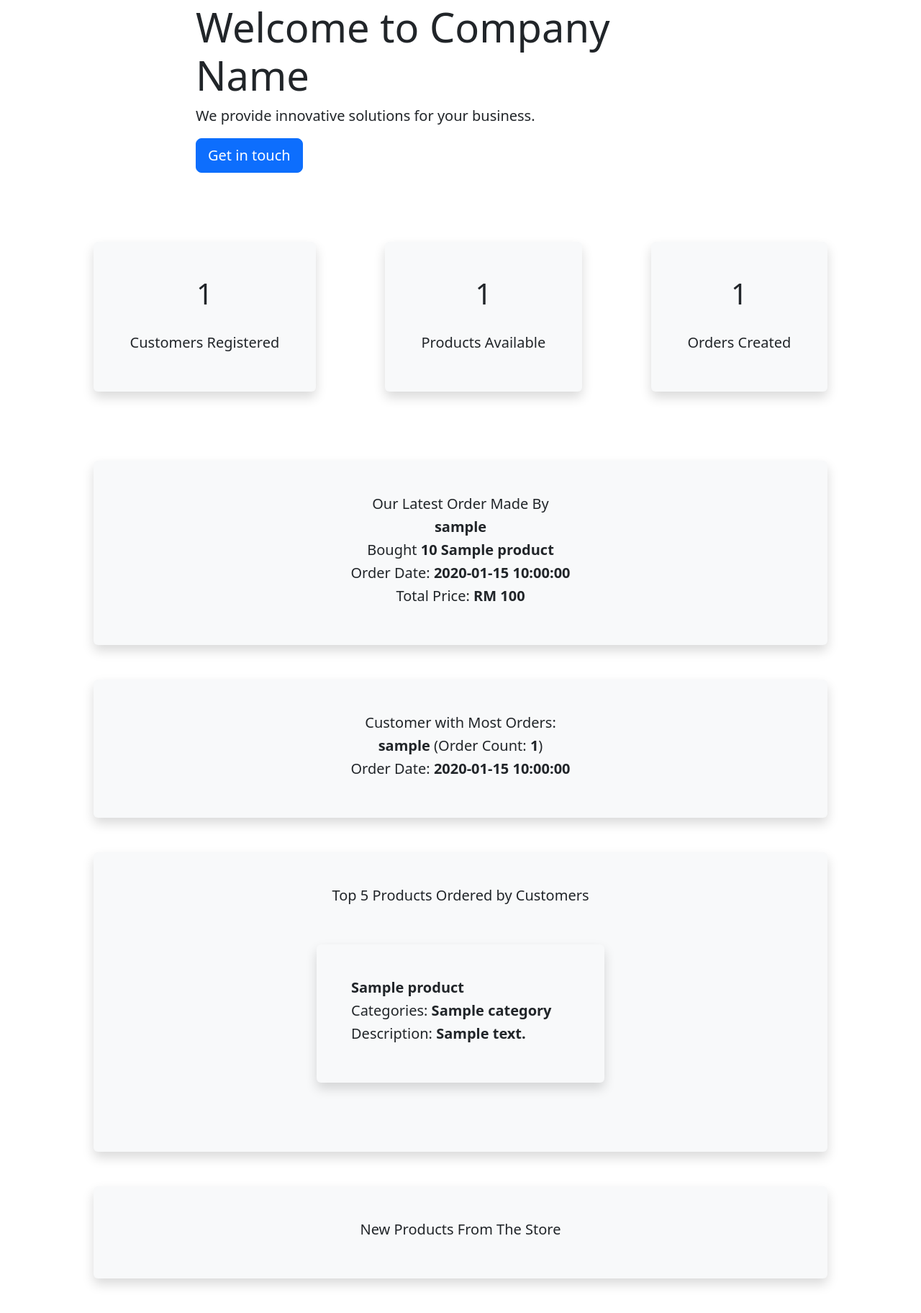
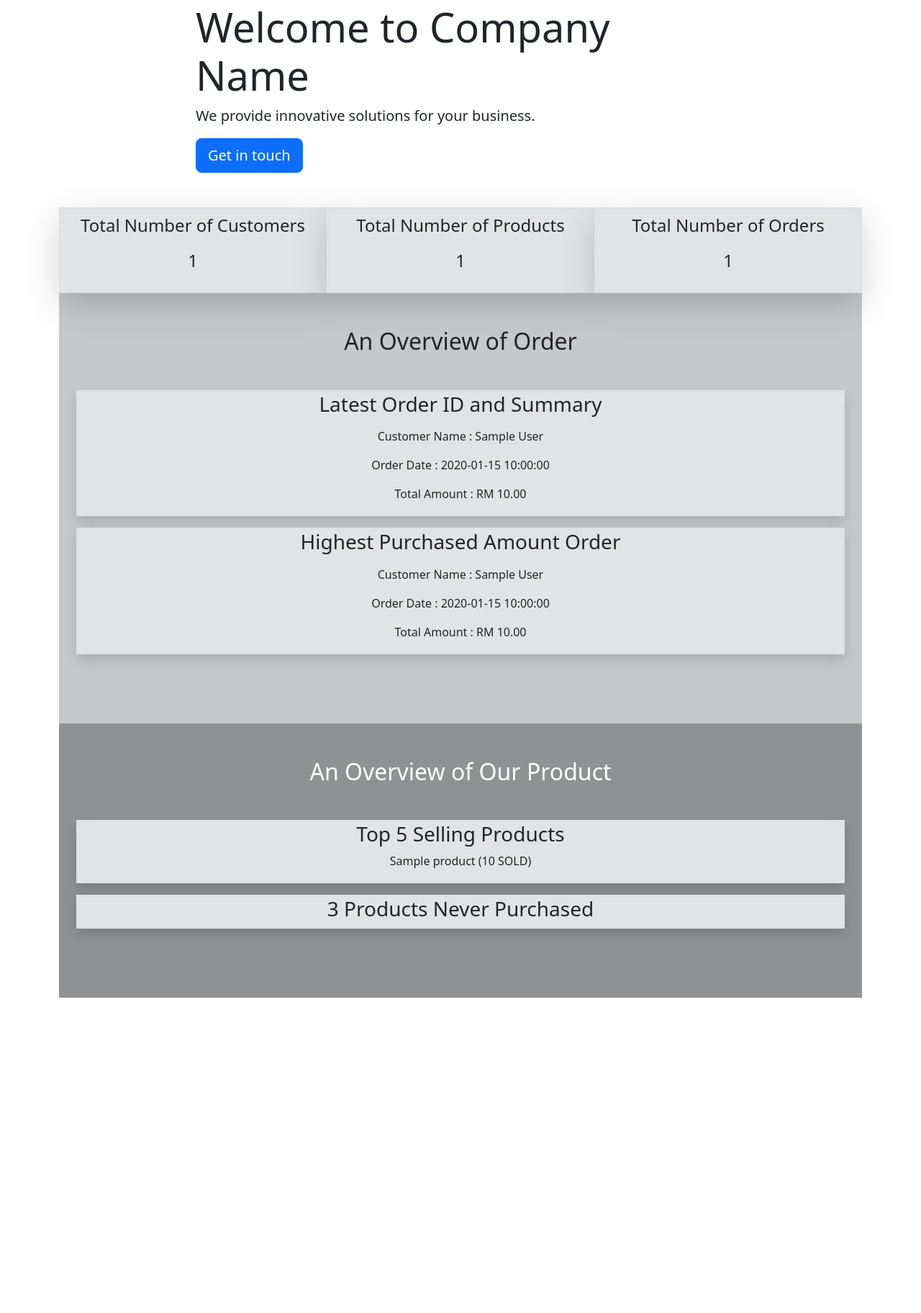
Before and after one commit to YewQianSheng/Web-Application-Development, a PHP site: page / in a window 1280 px wide. Shown: the part 100-1924 px from the top of the page at 72% size. After the commit the page ends 1486 px from the top, so only its background shows below. Run offline with PHP 8.4, Linux system fonts and the light colour scheme; the visitor is signed in with stand-in values (Sample User, id 1); tables that the repository leaves empty or names only in its code hold one stand-in row (values such as "Sample post").

Commit message:
use another code to do the home page and design

```diff
--- a/project/index.php
+++ b/project/index.php
@@ -14,106 +14,28 @@
         <?php
         include 'navbar/menu_nav.php';
         ?>
+
         <?php
-        include 'config/database.php';
+        include "config/database.php";
+        $customer_query = "SELECT * FROM customer ORDER BY id ASC";
+        $customer_stmt = $con->prepare($customer_query);
+        $customer_stmt->execute();
+        $customers = $customer_stmt->fetchAll(PDO::FETCH_ASSOC);
 
-        $cusquery = "SELECT COUNT(*) FROM customer";
-        $proquery = "SELECT COUNT(*) FROM products";
-        $orquery = "SELECT COUNT(*) FROM order_summary";
+        $product_query = "SELECT * FROM products ORDER BY id ASC";
+        $product_stmt = $con->prepare($product_query);
+        $product_stmt->execute();
+        $products = $product_stmt->fetchAll(PDO::FETCH_ASSOC);
 
-        $cus = $con->query($cusquery)->fetchColumn();
-        $pro = $con->query($proquery)->fetchColumn();
-        $or = $con->query($orquery)->fetchColumn();
+        $order_summary_query = "SELECT * FROM order_summary ORDER BY order_id ASC";
+        $order_summary_stmt = $con->prepare($order_summary_query);
+        $order_summary_stmt->execute();
+        $order_summaries = $order_summary_stmt->fetchAll(PDO::FETCH_ASSOC);
 
-        // Query for latest order
-        $latestquery = "
-            SELECT
-                customer.username,
-                order_summary.order_id,
-                order_summary.order_date,
-                order_details.product_id,
-                order_details.quantity,
-                products.name,
-                products.price,
-                products.promotion_price
-            FROM
-                order_summary
-            INNER JOIN
-                order_details ON order_summary.order_id = order_details.order_id
-            INNER JOIN
-                products ON order_details.product_id = products.id
-            INNER JOIN
-                customer ON order_summary.customer_id = customer.id
-            ORDER BY
-                order_id DESC
-            LIMIT 1
-        ";
-        $lateststmt = $con->prepare($latestquery);
-        $lateststmt->execute();
-
-        // Query for customer with most orders
-        $mostquery = "
-            SELECT
-                customer.username,
-                order_summary.order_date,
-                COUNT(order_id) AS count
-            FROM
-                order_summary
-            INNER JOIN
-                customer ON customer.id = order_summary.order_id
-            GROUP BY
-                customer_id
-            ORDER BY
-                COUNT(order_id) DESC
-            LIMIT 1
-        ";
-        $moststmt = $con->prepare($mostquery);
-        $moststmt->execute();
-
-        // Query for top 5 ordered products
-        $topquery = "
-            SELECT
-                products.name,
-                products.description,
-                category.category_name
-            FROM
-                order_details
-            INNER JOIN
-                products ON products.id = order_details.product_id
-            INNER JOIN
-                category ON category.id = products.id
-            GROUP BY
-                order_details.product_id
-            LIMIT 5
-        ";
-        $topstmt = $con->prepare($topquery);
-        $topstmt->execute();
-        $counttop = $topstmt->rowCount();
-
-        // Query for products that haven't been ordered
-        $nobuyquery = "
-            SELECT
-                products.name,
-                products.description,
-                category.category_name
-            FROM
-                products
-            INNER JOIN
-                category ON category.id = products.id
-            WHERE NOT EXISTS (
-                SELECT
-                    products.id
-                FROM
-                    order_details
-                WHERE
-                    order_details.product_id = products.id
-            )
-            LIMIT 3
-        ";
-        $nobuystmt = $con->prepare($nobuyquery);
-        $nobuystmt->execute();
-        $countnobuy = $nobuystmt->rowCount();
-
+        $order_detail_query = "SELECT * FROM order_details ORDER BY order_id ASC";
+        $order_detail_stmt = $con->prepare($order_detail_query);
+        $order_detail_stmt->execute();
+        $order_details = $order_detail_stmt->fetchAll(PDO::FETCH_ASSOC);
         ?>
 
         <div class="welcome py-5 text-left">
@@ -126,89 +48,128 @@
             </div>
         </div>
 
-        <div class="d-flex justify-content-around">
-            <div class="text-center shadow p-5 m-5 bg-body-tertiary rounded flex-fill">
-                <h1><?php echo $cus; ?></h1>
-                <br>
-                <h5>Customers Registered</h5>
+        <div class="row justify-content-center m-auto ">
+            <div class="col border border-3 shadow-lg p-2 text-center bg-secondary-subtle">
+                <h2 class="fs-4">Total Number of Customers</h2>
+                <p class="mt-3 fs-4"><?php echo count($customers); ?></p>
             </div>
-            <div class="text-center shadow p-5 m-5 bg-body-tertiary rounded flex-fill">
-                <h1><?php echo $pro; ?></h1>
-                <br>
-                <h5>Products Available</h5>
+            <div class="col border border-3 shadow-lg p-2 text-center bg-secondary-subtle">
+                <h2 class="fs-4">Total Number of Products</h2>
+                <p class="mt-3 fs-4"><?php echo count($products); ?></p>
             </div>
-            <div class="text-center shadow p-5 m-5 bg-body-tertiary rounded flex-fill">
-                <h1><?php echo $or; ?></h1>
-                <br>
-                <h5>Orders Created</h5>
+            <div class="col border border-3 shadow-lg p-2 text-center bg-secondary-subtle">
+                <h2 class="fs-4">Total Number of Orders</h2>
+                <p class="mt-3 fs-4"><?php echo count($order_summaries); ?></p>
             </div>
         </div>
+        <div class="container bg-dark bg-opacity-25 py-5">
+            <h2 class="mx-5 text-dark text-center">An Overview of Order</h2>
+            <div class="container my-5 justify-content-around">
+                <div class="col border border-3 shadow  text-center bg-secondary-subtle">
+                    <h3>Latest Order ID and Summary</h3>
+                    <p class="mt-3"><span>Customer Name :</span>
+                        <?php
+                        $latest_order_query = "SELECT * FROM order_summary WHERE order_id=(SELECT MAX(order_id) FROM order_summary)";
+                        $latest_order_stmt = $con->prepare($latest_order_query);
+                        $latest_order_stmt->execute();
+                        $latest_order = $latest_order_stmt->fetch(PDO::FETCH_ASSOC);
 
-        <!-- Display latest order details -->
-        <div class="text-center shadow p-5 m-5 bg-body-tertiary rounded">
-            <?php
-            $total = 0;
-            while ($latestrow = $lateststmt->fetch(PDO::FETCH_ASSOC)) {
-                extract($latestrow);
-                $theprice = ($promotion_price < $price && $promotion_price > 0) ? $promotion_price : $price;
-                $total = $quantity * $theprice;
+                        $customer_id = $latest_order['customer_id'];
 
-                echo "<h5>Our Latest Order Made By</h5>";
-                echo "<h5><strong>$username</strong></h5>";
-                echo "<h5>Bought <strong>$quantity</strong> <strong>$name</strong></h5>";
-                echo "<h5>Order Date: <strong>$order_date</strong></h5>";
-                echo "<h5>Total Price: <strong>RM $total</strong></h5>";
-            }
-            ?>
-        </div>
+                        $latest_customer_name_query = "SELECT * FROM customer where id=?";
+                        $latest_customer_name_stmt = $con->prepare($latest_customer_name_query);
+                        $latest_customer_name_stmt->bindParam(1, $customer_id);
+                        $latest_customer_name_stmt->execute();
+                        $latest_names = $latest_customer_name_stmt->fetch(PDO::FETCH_ASSOC);
+                        echo $latest_names['first_name'] . " " . $latest_names['last_name'];
+                        ?>
+                    </p>
+                    <p><span>Order Date :</span>
+                        <?php echo $latest_order['order_date']; ?>
+                    </p>
+                    <p><span>Total Amount :</span>
+                        <?php echo "RM " . number_format((float)$latest_order['total_amount'], 2, '.', ''); ?>
+                    </p>
+                </div>
+                <div class="col border border-3 shadow  text-center bg-secondary-subtle mt-3">
+                    <h3>Highest Purchased Amount Order</h3>
+                    <p class="mt-3"><span>Customer Name :</span>
+                        <?php
+                        $highest_order_query = "SELECT * FROM order_summary WHERE total_amount=(SELECT MAX(total_amount) FROM order_summary)";
+                        $highest_order_stmt = $con->prepare($highest_order_query);
+                        $highest_order_stmt->execute();
+                        $highest_order = $highest_order_stmt->fetch(PDO::FETCH_ASSOC);
 
-        <!-- Display customer with most orders -->
-        <div class="text-center shadow p-5 m-5 bg-body-tertiary rounded">
-            <?php
-            while ($mostrow = $moststmt->fetch(PDO::FETCH_ASSOC)) {
-                echo "<h5>Customer with Most Orders:</h5>";
-                echo "<h5><strong>$username</strong> (Order Count: <strong>{$mostrow['count']}</strong>)</h5>";
-                echo "<h5>Order Date: <strong>{$mostrow['order_date']}</strong></h5>";
-            }
-            ?>
-        </div>
+                        $customer_id = $highest_order['customer_id'];
 
-        <!-- Display top 5 ordered products -->
-        <div class="text-center shadow p-5 m-5 bg-body-tertiary rounded">
-            <h5>Top 5 Products Ordered by Customers</h5>
-            <div class="d-flex justify-content-around flex-wrap">
-                <?php
-                for ($i = 0; $i < $counttop; $i++) {
-                    echo "<div class='shadow p-5 m-5 bg-body-tertiary rounded text-start' style='width:25rem;'>";
-                    $toprow = $topstmt->fetch(PDO::FETCH_ASSOC);
-                    echo "<h5><strong>{$toprow['name']}</strong></h5>";
-                    echo "<h5>Categories: <strong>{$toprow['category_name']}</strong></h5>";
-                    echo "<h5>Description: <strong>{$toprow['description']}</strong></h5>";
-                    echo "</div>";
-                }
-                ?>
+                        $highest_customer_name_query = "SELECT * FROM customer where id=?";
+                        $highest_customer_name_stmt = $con->prepare($highest_customer_name_query);
+                        $highest_customer_name_stmt->bindParam(1, $customer_id);
+                        $highest_customer_name_stmt->execute();
+                        $highest_names = $highest_customer_name_stmt->fetch(PDO::FETCH_ASSOC);
+                        echo $highest_names['first_name'] . " " . $highest_names['last_name'];
+                        ?>
+                    </p>
+                    <p><span>Order Date :</span>
+                        <?php echo $highest_order['order_date']; ?>
+                    </p>
+                    <p><span>Total Amount :</span>
+                        <?php echo "RM " . number_format((float)$highest_order['total_amount'], 2, '.', ''); ?>
+                    </p>
+                </div>
             </div>
         </div>
+        <div class="container bg-dark bg-opacity-50 py-5">
+            <h2 class="mx-5 text-white text-center">An Overview of Our Product</h2>
+            <div class="container my-5 justify-content-around">
+                <div class="col border border-3 shadow text-center bg-secondary-subtle">
+                    <h3>Top 5 Selling Products</h3>
+                    <?php
+                    $top_product_query = "SELECT product_id, SUM(quantity) AS total_quantity FROM order_details GROUP BY product_id ORDER BY total_quantity DESC";
+                    $top_product_stmt = $con->prepare($top_product_query);
+                    $top_product_stmt->execute();
+                    $top_products = $top_product_stmt->fetchAll(PDO::FETCH_ASSOC);
 
-        <!-- Display new products not ordered -->
-        <div class="text-center shadow p-5 m-5 bg-body-tertiary rounded">
-            <h5>New Products From The Store</h5>
-            <div class="d-flex justify-content-around flex-wrap">
-                <?php
-                for ($i = 0; $i < $countnobuy; $i++) {
-                    echo "<div class='shadow p-5 m-5 bg-body-tertiary rounded text-start' style='width:25rem;'>";
-                    $nobuyrow = $nobuystmt->fetch(PDO::FETCH_ASSOC);
-                    echo "<h5><strong>{$nobuyrow['name']}</strong></h5>";
-                    echo "<h5>Categories: <strong>{$nobuyrow['category_name']}</strong></h5>";
-                    echo "<h5>Description: <strong>{$nobuyrow['description']}</strong></h5>";
-                    echo "</div>";
-                }
-                ?>
+                    for ($i = 0; $i < 5; $i++) {
+                        if (!empty($top_products[$i])) {
+                            $top_product_id = $top_products[$i]['product_id'];
+                            $top_product_name_query = "SELECT * FROM products WHERE id=?";
+                            $top_product_name_stmt = $con->prepare($top_product_name_query);
+                            $top_product_name_stmt->bindParam(1, $top_product_id);
+                            $top_product_name_stmt->execute();
+                            $top_product_names = $top_product_name_stmt->fetch(PDO::FETCH_ASSOC);
+                            echo "<p>" . $top_product_names['name'] . " (" . $top_products[$i]['total_quantity'] . " SOLD)";
+                        } else {
+                            echo "";
+                        }
+                    }
+                    ?>
+                </div>
+                <div class="col border border-3 shadow text-center bg-secondary-subtle mt-3">
+                    <h3>3 Products Never Purchased</h3>
+                    <?php
+                    $no_purchased_product_query = "SELECT id FROM products WHERE NOT EXISTS(SELECT product_id FROM order_details WHERE order_details.product_id=products.id)";
+                    $no_purchased_product_stmt = $con->prepare($no_purchased_product_query);
+                    $no_purchased_product_stmt->execute();
+                    $no_purchased_products = $no_purchased_product_stmt->fetchAll(PDO::FETCH_ASSOC);
+
+                    for ($i = 0; $i < 3; $i++) {
+                        if (!empty($no_purchased_products[$i])) {
+                            $no_purchased_product_id = $no_purchased_products[$i]['id'];
+                            $no_purchased_product_name_query = "SELECT * FROM products WHERE id=?";
+                            $no_purchased_product_name_stmt = $con->prepare($no_purchased_product_name_query);
+                            $no_purchased_product_name_stmt->bindParam(1, $no_purchased_product_id);
+                            $no_purchased_product_name_stmt->execute();
+                            $no_purchased_product_name = $no_purchased_product_name_stmt->fetch(PDO::FETCH_ASSOC);
+                            echo "<p>" . $no_purchased_product_name['name'] . "</p>";
+                        } else {
+                            echo "";
+                        }
+                    }
+                    ?>
+                </div>
             </div>
         </div>
-    </div>
-
-
     </div>
     <script src="https://cdn.jsdelivr.net/npm/bootstrap@5.3.0/dist/js/bootstrap.bundle.min.js" integrity="sha384-geWF76RCwLtnZ8qwWowPQNguL3RmwHVBC9FhGdlKrxdiJJigb/j/68SIy3Te4Bkz" crossorigin="anonymous"></script>
 
```
Also changed, not shown: project/order_create.php (+14 -6 lines).
